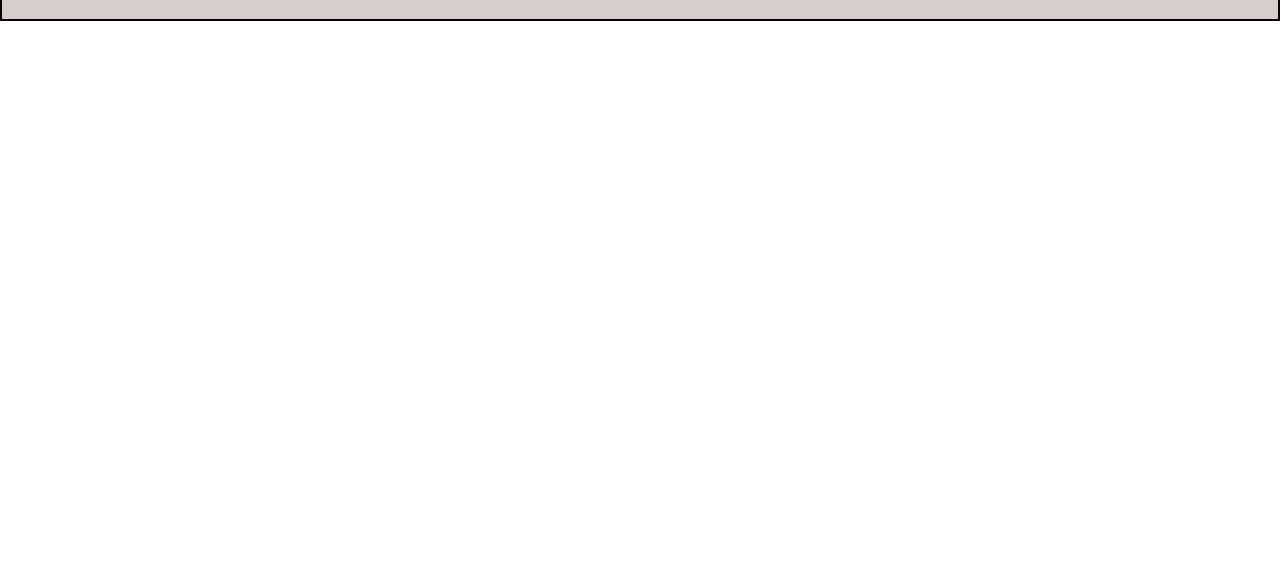
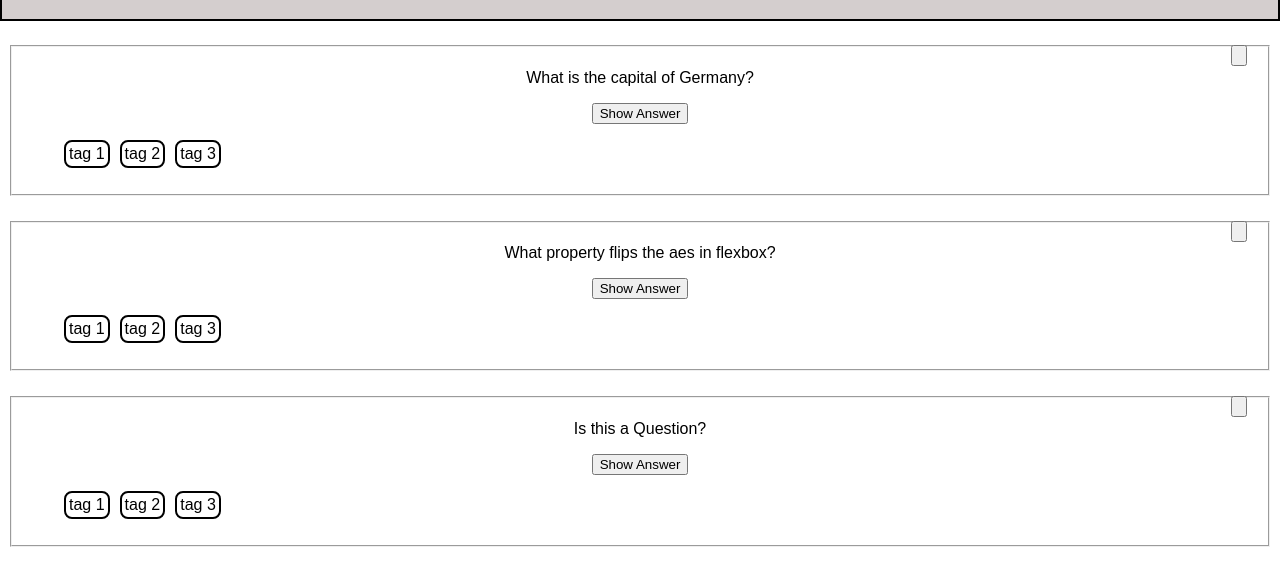
Before and after one commit to M-Bohmann/QuizApp, a plain HTML site: page index.html in a window 1280 px wide. Shown: the part 63-648 px from the top of the page. Drawn offline with Linux system fonts and the light colour scheme.

Commit message:
add question-cards

```diff
--- a/index.html
+++ b/index.html
@@ -11,5 +11,43 @@
     <header>
       <h1>Quiz App</h1>
     </header>
+    <main>
+      <section>
+        <fieldset>
+          <button class="bookmark"><img src="" alt="" /></button>
+          <p>What is the capital of Germany?</p>
+          <button>Show Answer</button>
+          <ul>
+            <li>tag 1</li>
+            <li>tag 2</li>
+            <li>tag 3</li>
+          </ul>
+        </fieldset>
+      </section>
+      <section>
+        <fieldset>
+          <button class="bookmark"><img src="" alt="" /></button>
+          <p>What property flips the aes in flexbox?</p>
+          <button>Show Answer</button>
+          <ul>
+            <li>tag 1</li>
+            <li>tag 2</li>
+            <li>tag 3</li>
+          </ul>
+        </fieldset>
+      </section>
+      <section>
+        <fieldset>
+          <button class="bookmark"><img src="" alt="" /></button>
+          <p>Is this a Question?</p>
+          <button>Show Answer</button>
+          <ul>
+            <li>tag 1</li>
+            <li>tag 2</li>
+            <li>tag 3</li>
+          </ul>
+        </fieldset>
+      </section>
+    </main>
   </body>
 </html>
--- a/styles.css
+++ b/styles.css
@@ -13,3 +13,32 @@ header {
   justify-content: center;
   background-color: rgb(212, 206, 206);
 }
+
+main {
+  padding-top: 100px;
+}
+
+section {
+  padding-bottom: 25px;
+  display: flexbox;
+  text-align: center;
+  position: relative;
+}
+.bookmark {
+  position: absolute;
+  top: 0;
+  right: 25px;
+}
+
+ul {
+  display: flex;
+  flex-direction: row;
+  list-style: none;
+}
+
+li {
+  margin-right: 10px;
+  border: 2px solid;
+  padding: 3px;
+  border-radius: 8px;
+}
```
